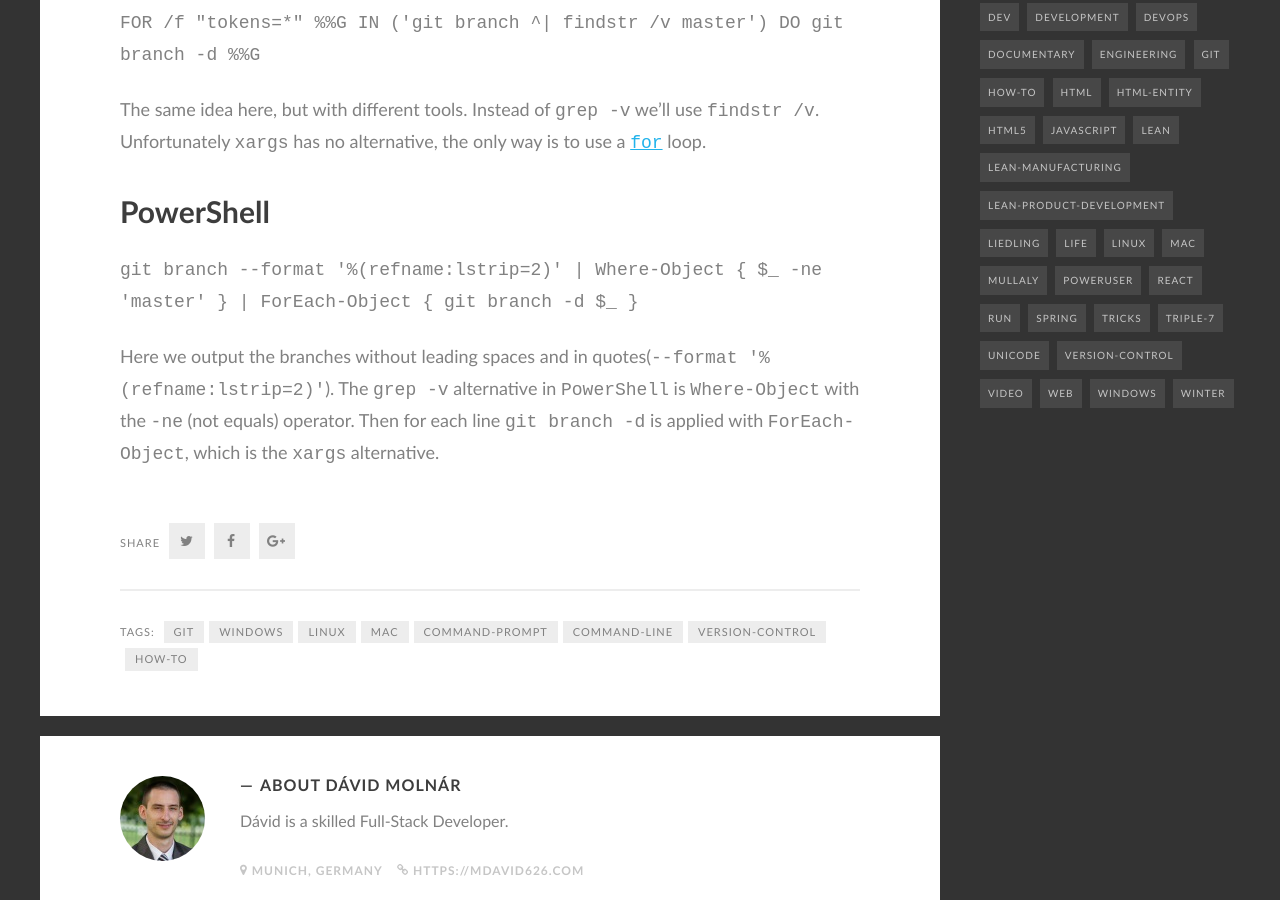
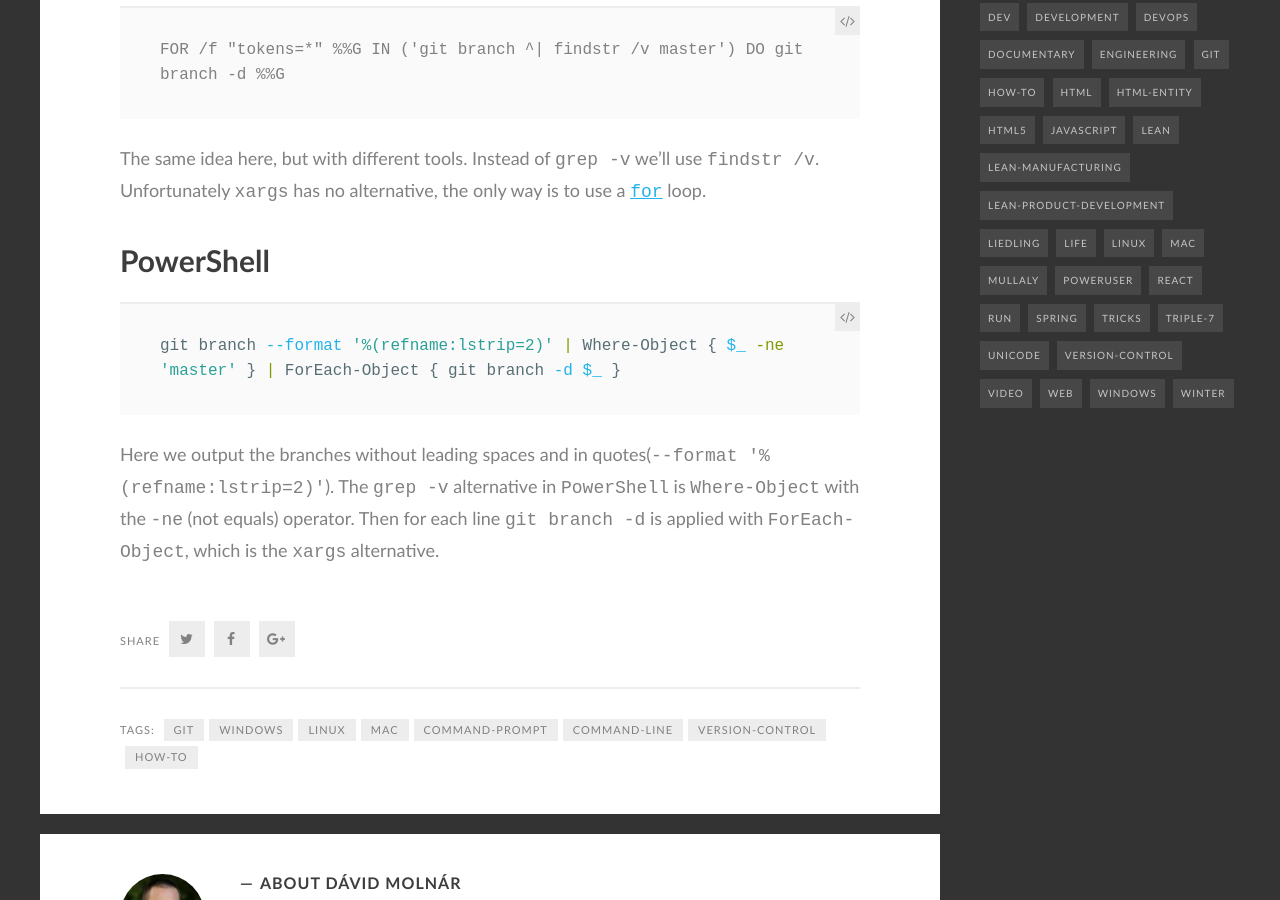
Before and after one commit to mdavid626/blog, a Jekyll site: the page built from _posts/2019-11-17-How-to-delete-all-local-branches-except-master-in-git.md, in a window 1280 px wide and 900 px high, scrolled down 1330 px. Built offline with Jekyll 4.4.1, drawn with Linux system fonts in a browser that asks for light colours; some web fonts are replaced; comment, search, counter and statistics services are not loaded.

Commit message:
Use highlight for windows and powershell scripts

```diff
--- a/_posts/2019-11-17-How-to-delete-all-local-branches-except-master-in-git.md
+++ b/_posts/2019-11-17-How-to-delete-all-local-branches-except-master-in-git.md
@@ -16,13 +16,17 @@ git branch | grep -v master | xargs git branch -d
 `git branch` lists all available local branches. With `grep -v` the `master` branch is filtered out. Then each line is passed to `git branch -D` using `xargs`.
 
 ## Windows
-`FOR /f "tokens=*" %%G IN ('git branch ^| findstr /v master') DO git branch -d %%G`
+ {% highlight cmd %}
+FOR /f "tokens=*" %%G IN ('git branch ^| findstr /v master') DO git branch -d %%G
+{% endhighlight cmd %}
 
 The same idea here, but with different tools. Instead of `grep -v` we'll use `findstr /v`. Unfortunately `xargs` has no alternative, the only way is to use a [`for`](https://ss64.com/nt/for_f.html) loop.
 
 <!--more-->
 
 ## PowerShell
-`git branch --format '%(refname:lstrip=2)' | Where-Object { $_ -ne 'master' } | ForEach-Object { git branch -d $_ }`
+ {% highlight powershell %}
+git branch --format '%(refname:lstrip=2)' | Where-Object { $_ -ne 'master' } | ForEach-Object { git branch -d $_ }
+{% endhighlight powershell %}
 
 Here we output the branches without leading spaces and in quotes(`--format '%(refname:lstrip=2)'`). The `grep -v` alternative in `PowerShell` is `Where-Object` with the `-ne` (not equals) operator. Then for each line `git branch -d` is applied with `ForEach-Object`, which is the `xargs` alternative.
```
